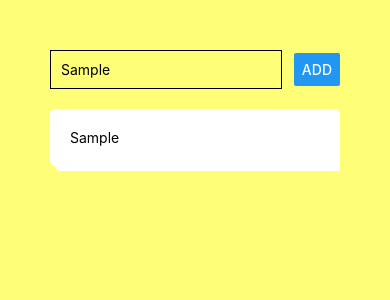
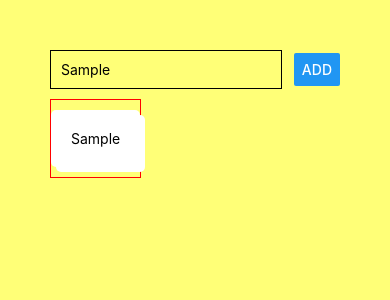
Before and after one commit to isaacbatst/rn-course-goals, a React Native app: screen / in a window 390 px wide. Both pictures are taken after typing "Sample" into the empty fields and a click on the button "ADD". Shown: the top 300 px of the page. Built offline with nearby package versions, Linux system fonts and the light colour scheme.

Commit message:
uses android touchable

```diff
--- a/components/Goals/GoalItem.tsx
+++ b/components/Goals/GoalItem.tsx
@@ -1,12 +1,14 @@
 import React from 'react';
-import { View, Text, StyleSheet } from 'react-native';
+import { View, Text, StyleSheet, TouchableNativeFeedback } from 'react-native';
 import { Goal } from '../../types';
 
 function GoalItem({ goal }: { goal: Goal }) {
   return (
-    <View style={styles.goalContainer}>
-      <Text>{goal.value}</Text>
-    </View>
+    <TouchableNativeFeedback onPress={() => console.log('test')}>
+      <View style={styles.goalContainer}>
+        <Text>{goal.value}</Text>
+      </View>
+    </TouchableNativeFeedback>
   );
 }
 
```
